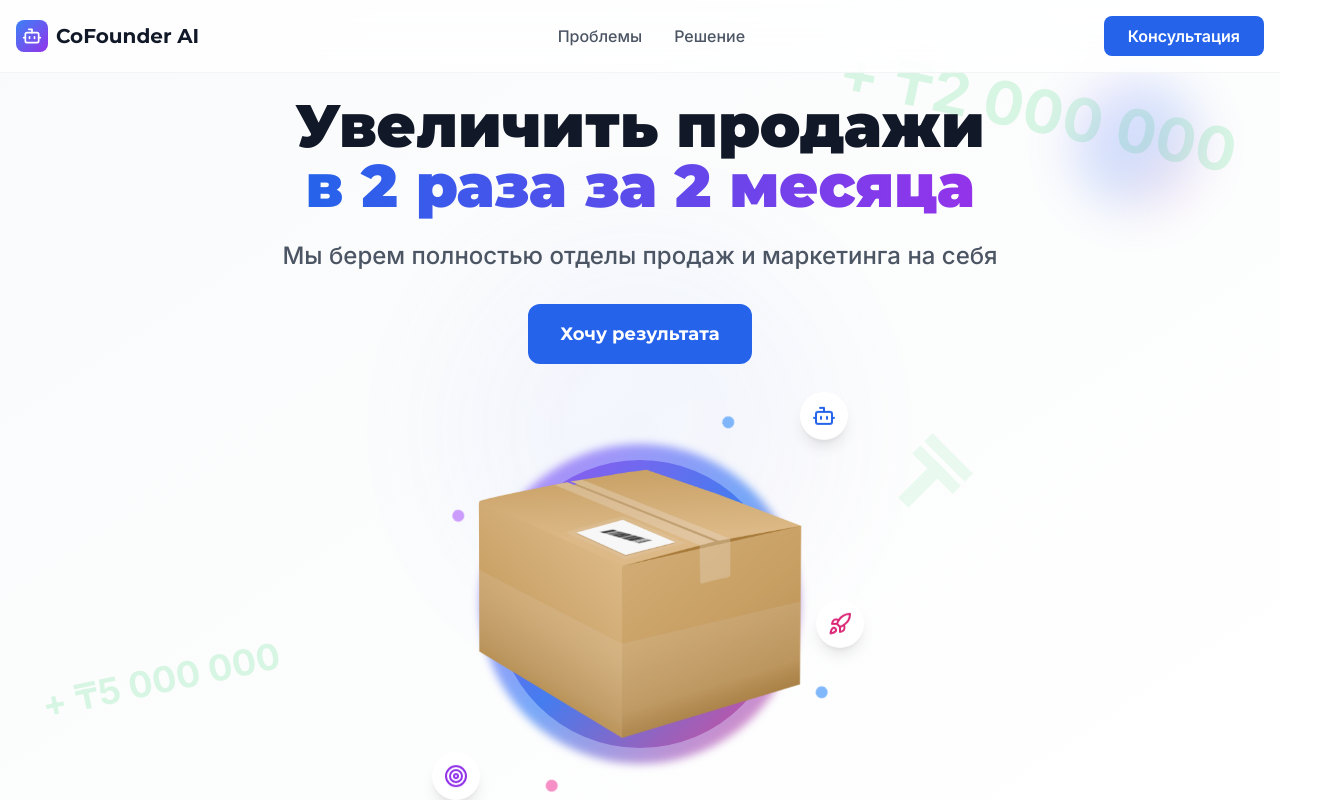
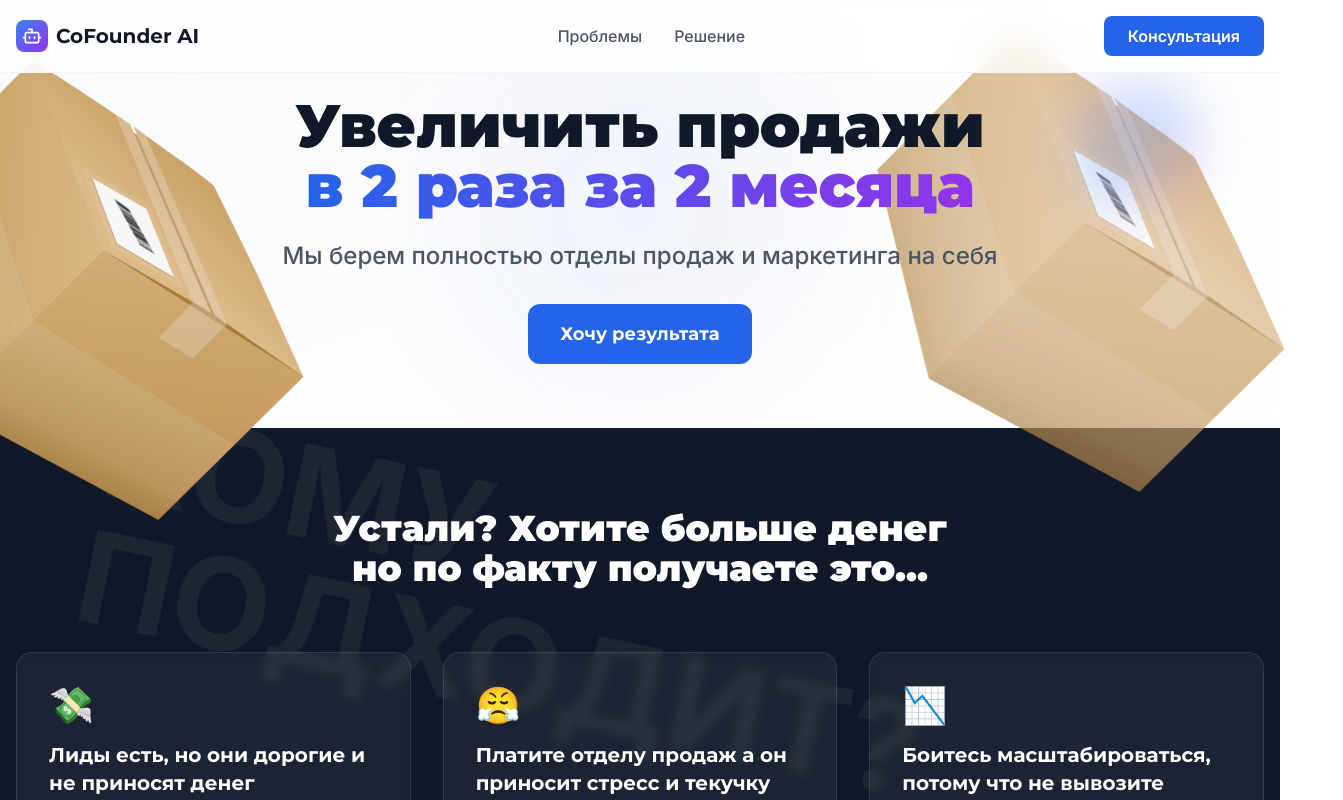
Before and after one commit to din-tezekbayev/co-founder-ai-landing, a React (Vite) app: page / in a window 1280 px wide. Shown: the top 800 px of the page, 1343 px wide, since content can reach past the window. Built offline with nearby package versions, Linux system fonts and the light colour scheme.

Commit message:
- fix design

```diff
--- a/src/CoFounderAI.tsx
+++ b/src/CoFounderAI.tsx
@@ -104,7 +104,7 @@ const CoFounderAI = () => {
       description: "Менеджеры увольняются, новички сливают заявки. Вы тратите кучу денег, а получаете головную боль и мизерные результаты."
     },
     {
-      emoji: "😰",
+      emoji: "📉",
       title: "Боитесь масштабироваться, потому что не вывозите",
       description: "Хотите расти, но понимаете: команда не справится, нанимать новых — долго, дорого и снова хаос и просадка качества."
     }
@@ -133,16 +133,25 @@ const CoFounderAI = () => {
       </header>
 
       {/* Hero Section */}
-      <section className="pt-24 pb-16 bg-gradient-to-br from-gray-50 to-white relative overflow-hidden">
+      <section className="pt-24 pb-16 bg-gradient-to-br from-gray-50 to-white relative overflow-visible position-relative z-10">
         {/* Background decorative elements */}
-        <div className="absolute top-20 right-10 opacity-20">
-          <div className="text-6xl font-bold text-green-400 transform rotate-12">+ ₸2 000 000</div>
+        <div className="absolute w-1/3 top-2/5 right-0 opacity-70">
+          <div className="text-8xl font-bold text-green-400 transform rotate-45">
+            <img
+                id="box"
+                src={box}
+                alt="AI box"
+            />
+          </div>
         </div>
-        <div className="absolute bottom-40 left-10 opacity-20">
-          <div className="text-4xl font-bold text-green-400 transform -rotate-12">+ ₸5 000 000</div>
-        </div>
-        <div className="absolute top-1/2 right-1/4 opacity-10">
-          <div className="text-8xl font-bold text-green-400 transform rotate-45">₸</div>
+        <div className="absolute w-1/3 left-0 opacity-100" style={{ bottom: '-50px', left: '-10%' }}>
+          <div className="text-8xl font-bold text-green-400 transform rotate-45">
+            <img
+                id="box2"
+                src={box}
+                alt="AI box"
+            />
+          </div>
         </div>
 
         {/* AI Brain Image */}
@@ -154,7 +163,7 @@ const CoFounderAI = () => {
         </div>
 
         <div className="max-w-7xl mx-auto px-4 relative z-10">
-          <div className="flex flex-col items-center justify-center text-center min-h-[80vh]">
+          <div className="flex flex-col items-center justify-center text-center min-h-[30vh]">
             {/* Main Content */}
             <div className="max-w-4xl mx-auto">
               <h1 className="text-5xl md:text-6xl font-black text-gray-900 mb-6 leading-tight font-montserrat">
@@ -177,57 +186,6 @@ const CoFounderAI = () => {
                 </a>
               </div>
 
-              {/* Centered AI Brain Visual */}
-              <div className="relative flex justify-center mt-12">
-                <div className="relative">
-                  {/* Main AI Brain - Using the actual holographic brain */}
-                  <div className="w-96 h-96 relative flex items-center justify-center">
-                    {/* Placeholder for the holographic brain image */}
-                    <div className="w-80 h-80 relative">
-                      {/* This is where you'll replace with your actual brain image */}
-                      <div className="w-full h-full bg-gradient-to-br from-purple-500 via-blue-500 to-pink-500 opacity-80 rounded-full blur-sm animate-pulse"></div>
-                      <div className="absolute inset-4 bg-gradient-to-br from-purple-600 via-blue-600 to-pink-600 opacity-70 rounded-full blur-xs animate-pulse"></div>
-
-                      {/* Brain image */}
-                      <div className="absolute inset-0 flex items-center justify-center">
-                        <img
-                          id="brain"
-                          src={box}
-                          alt="AI Brain"
-                          className="w-full h-full object-contain animate-scale"
-                        />
-                      </div>
-                    </div>
-
-                    {/* Floating AI elements */}
-                    <div className="absolute -top-4 -right-4 bg-white rounded-full p-3 shadow-lg animate-bounce">
-                      <Bot className="w-6 h-6 text-blue-600" />
-                    </div>
-                    <div className="absolute -bottom-4 -left-4 bg-white rounded-full p-3 shadow-lg animate-bounce" style={{animationDelay: '0.5s'}}>
-                      <Target className="w-6 h-6 text-purple-600" />
-                    </div>
-                    <div className="absolute top-1/2 -right-8 bg-white rounded-full p-3 shadow-lg animate-bounce" style={{animationDelay: '1s'}}>
-                      <Rocket className="w-6 h-6 text-pink-600" />
-                    </div>
-                  </div>
-
-                  {/* Orbital elements */}
-                  <div className="absolute inset-0 animate-spin" style={{animationDuration: '20s'}}>
-                    <div className="absolute top-0 left-1/2 transform -translate-x-1/2 -translate-y-4">
-                      <div className="w-3 h-3 bg-blue-400 rounded-full animate-pulse"></div>
-                    </div>
-                    <div className="absolute bottom-0 left-1/2 transform -translate-x-1/2 translate-y-4">
-                      <div className="w-3 h-3 bg-purple-400 rounded-full animate-pulse"></div>
-                    </div>
-                    <div className="absolute top-1/2 right-0 transform translate-x-4 -translate-y-1/2">
-                      <div className="w-3 h-3 bg-pink-400 rounded-full animate-pulse"></div>
-                    </div>
-                    <div className="absolute top-1/2 left-0 transform -translate-x-4 -translate-y-1/2">
-                      <div className="w-3 h-3 bg-blue-400 rounded-full animate-pulse"></div>
-                    </div>
-                  </div>
-                </div>
-              </div>
             </div>
           </div>
         </div>
@@ -246,9 +204,6 @@ const CoFounderAI = () => {
             <h2 className="text-4xl font-black mb-4 font-montserrat text-white">
               Устали? Хотите больше денег<br />но по факту получаете это...
             </h2>
-            <p className="text-xl text-gray-300 font-inter">
-              И какой гарантированный результат вы получите после прохождения
-            </p>
           </div>
           <div className="grid md:grid-cols-3 gap-8">
             {problems.map((problem, index) => (
@@ -405,7 +360,7 @@ const CoFounderAI = () => {
               в 2 раза меньше?
             </h2>
             <p className="text-xl text-blue-200 opacity-90 font-inter font-medium max-w-3xl mx-auto">
-              Заполните форму ниже и наш менеджер свяжется с вами в течение 30 минут для персональной консультации
+              Заполните форму ниже и наш менеджер свяжется с вами в течение 10 минут для персональной консультации
             </p>
           </div>
 
--- a/src/components/LeadForm.tsx
+++ b/src/components/LeadForm.tsx
@@ -96,9 +96,6 @@ const LeadForm = ({ className = '' }: LeadFormProps) => {
         <h3 className="text-3xl font-bold text-white mb-4 font-montserrat">
           Получите консультацию бесплатно
         </h3>
-        <p className="text-blue-200 text-lg">
-          Быстрая заявка — всего 2 поля! Менеджер свяжется с вами в течение 30 минут
-        </p>
       </div>
 
       <form onSubmit={handleSubmit} className="space-y-6">
```
